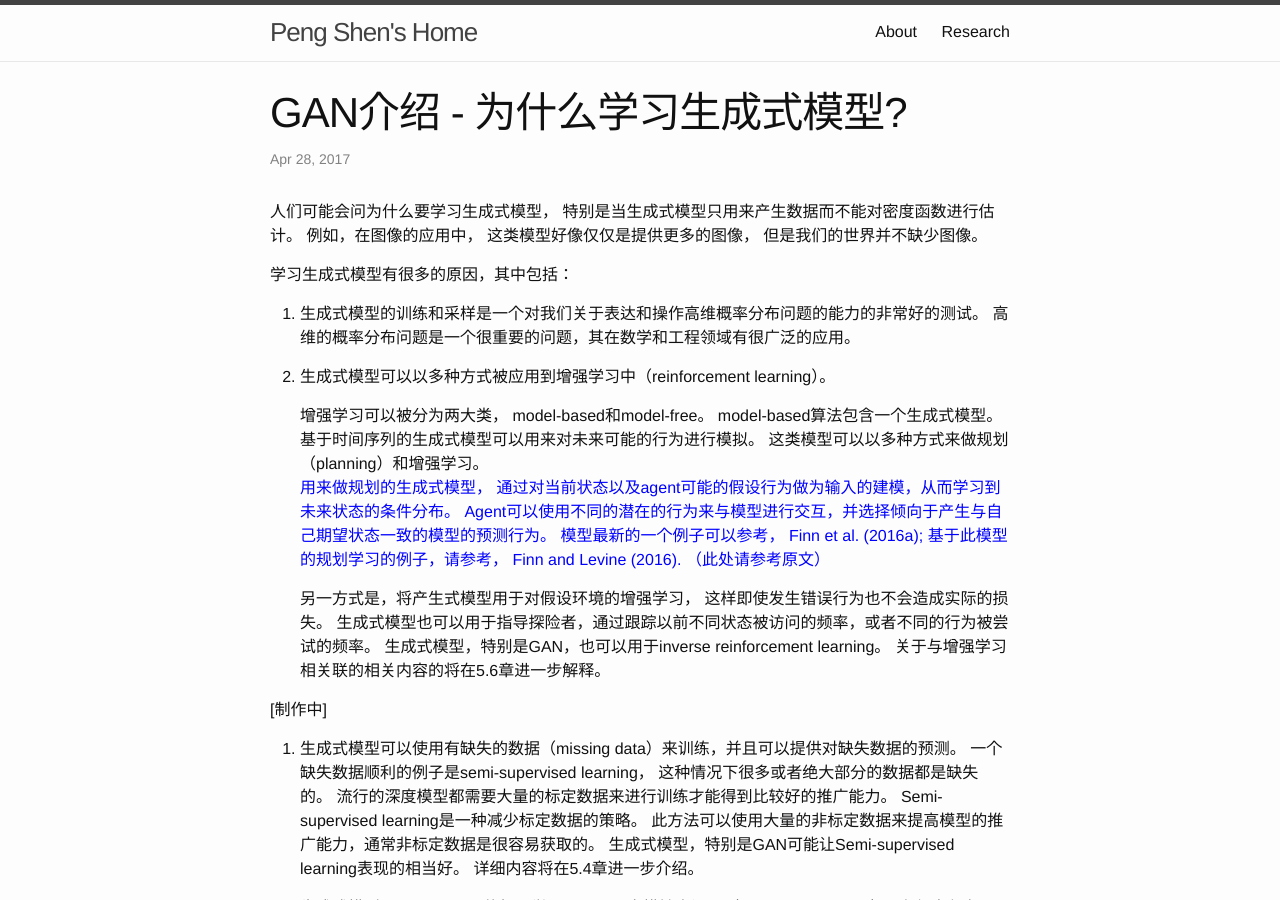
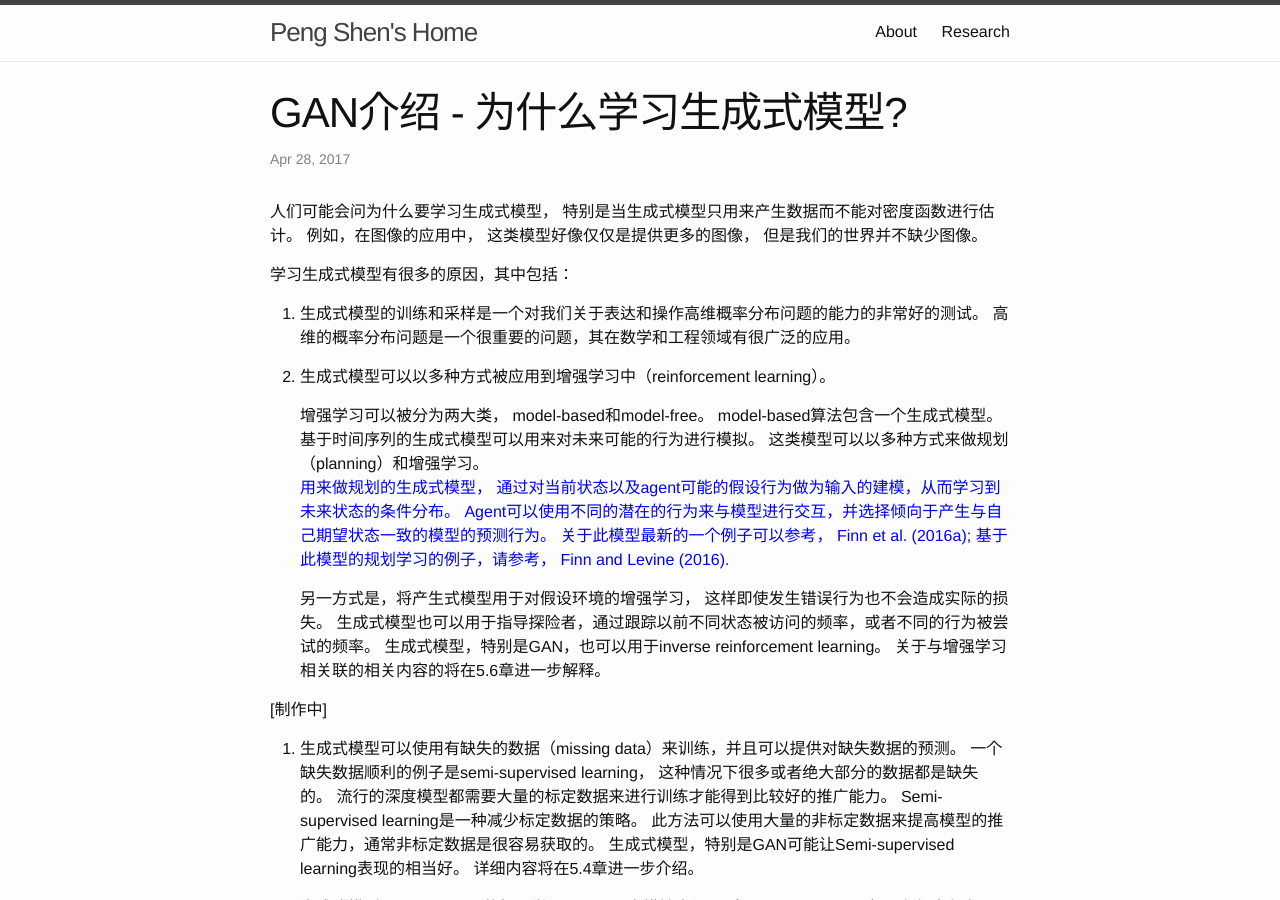
Before and after one commit to sinpycn/sinpycn.github.io, a Jekyll site: the page built from _posts/research/2017-04-28-GAN-Tutorial-Why-study-generative-modeling.md, in a window 1280 px wide and 900 px high. Built offline with Jekyll 4.4.1, drawn with Linux system fonts in a browser that asks for light colours.

Commit message:
Update 2017-04-28-GAN-Tutorial-Why-study-generative-modeling.md

```diff
--- a/_posts/research/2017-04-28-GAN-Tutorial-Why-study-generative-modeling.md
+++ b/_posts/research/2017-04-28-GAN-Tutorial-Why-study-generative-modeling.md
@@ -18,7 +18,7 @@ categories: [research, gan-tutorial]
    model-based算法包含一个生成式模型。
    基于时间序列的生成式模型可以用来对未来可能的行为进行模拟。
    这类模型可以以多种方式来做规划（planning）和增强学习。
-   <span style="color:blue">用来做规划的生成式模型， 通过对当前状态以及agent可能的假设行为做为输入的建模，从而学习到未来状态的条件分布。 Agent可以使用不同的潜在的行为来与模型进行交互，并选择倾向于产生与自己期望状态一致的模型的预测行为。 模型最新的一个例子可以参考， Finn et al. (2016a); 基于此模型的规划学习的例子，请参考， Finn and Levine (2016). （此处请参考原文）</span>
+   <span style="color:blue">用来做规划的生成式模型， 通过对当前状态以及agent可能的假设行为做为输入的建模，从而学习到未来状态的条件分布。 Agent可以使用不同的潜在的行为来与模型进行交互，并选择倾向于产生与自己期望状态一致的模型的预测行为。 关于此模型最新的一个例子可以参考， Finn et al. (2016a); 基于此模型的规划学习的例子，请参考， Finn and Levine (2016). </span>
 
    另一方式是，将产生式模型用于对假设环境的增强学习， 这样即使发生错误行为也不会造成实际的损失。
    生成式模型也可以用于指导探险者，通过跟踪以前不同状态被访问的频率，或者不同的行为被尝试的频率。
```
